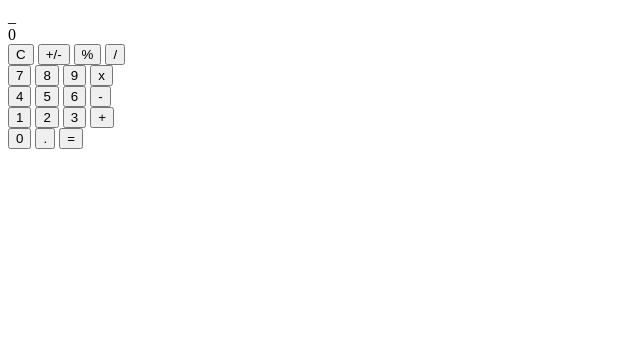
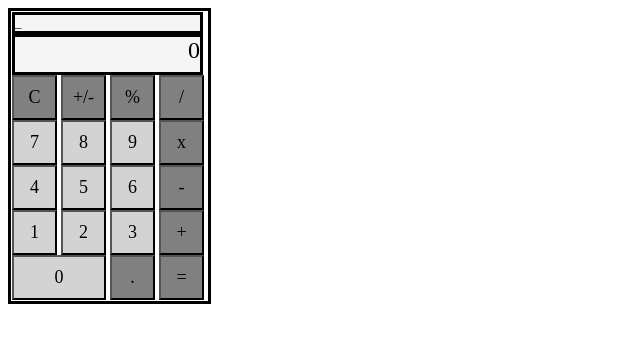
Before and after one commit to layton14/chromeExtensionTest, a browser extension: page index.html in a window 1280 px wide. Shown: the whole page, without its empty margins (0-640 px from the left). Drawn offline with Linux system fonts and the light colour scheme.

Commit message:
Update styles.css

```diff
--- a/styles.css
+++ b/styles.css
@@ -1,3 +1,43 @@
-h1 {
-    color: red;
+button {
+    width: 45px;
+    height: 45px;
+    font-family: ui-monospace;
+    font-size: large;
 }
+
+#calc {
+    border-style: solid;
+    padding: 1px;
+    width: 195px;
+}
+
+#formulaDisplay {
+    width: 185px;
+    font-size: small;
+    border-style: solid;
+    text-align: left;
+    background-color: whitesmoke;
+    font-family: ui-monospace;
+}
+
+#calcDisplay {
+    width: 185px;
+    height: 35px;
+    font-size: x-large;
+    border-style: solid;
+    text-align: right;
+    background-color: whitesmoke;
+    font-family: ui-monospace;
+}
+
+#zero {
+    width: 94px;;
+}
+
+.number {
+    background-color: lightgray;
+}
+
+.operation {
+    background-color: gray;
+}
```
